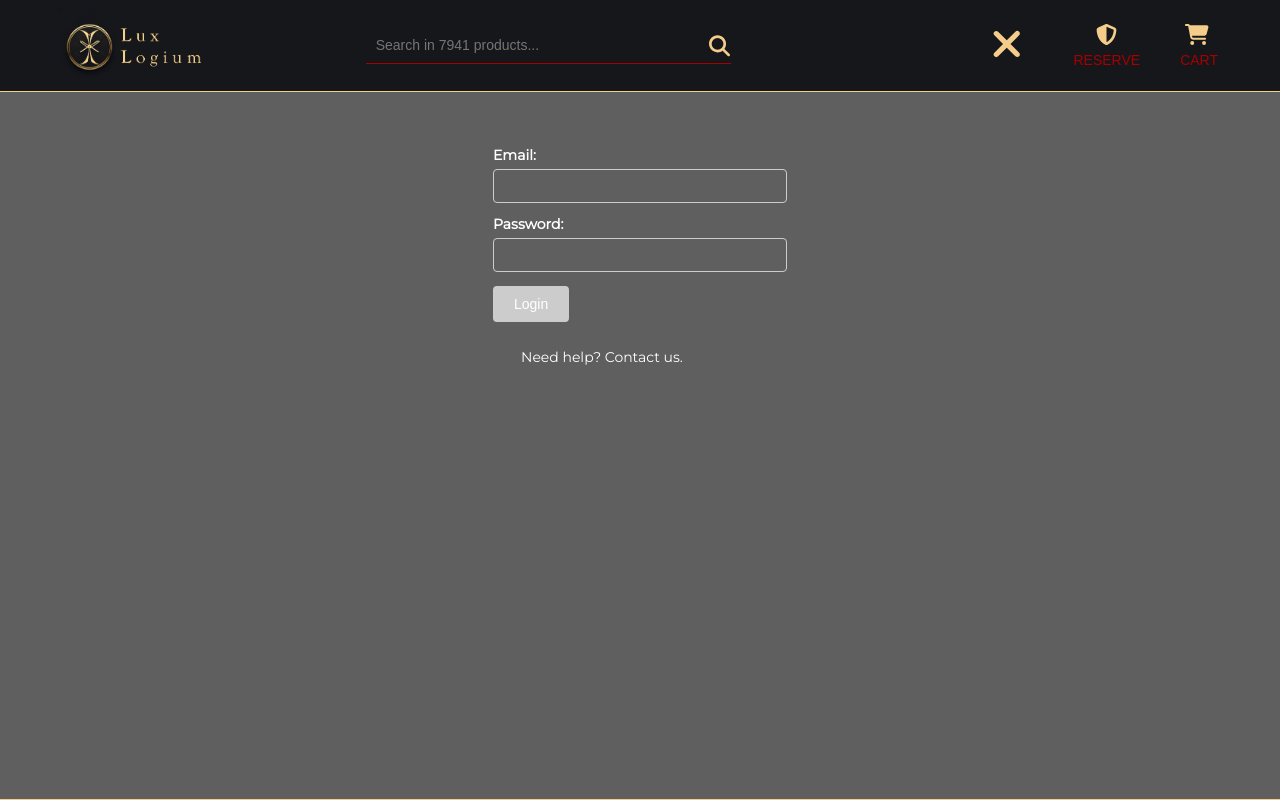
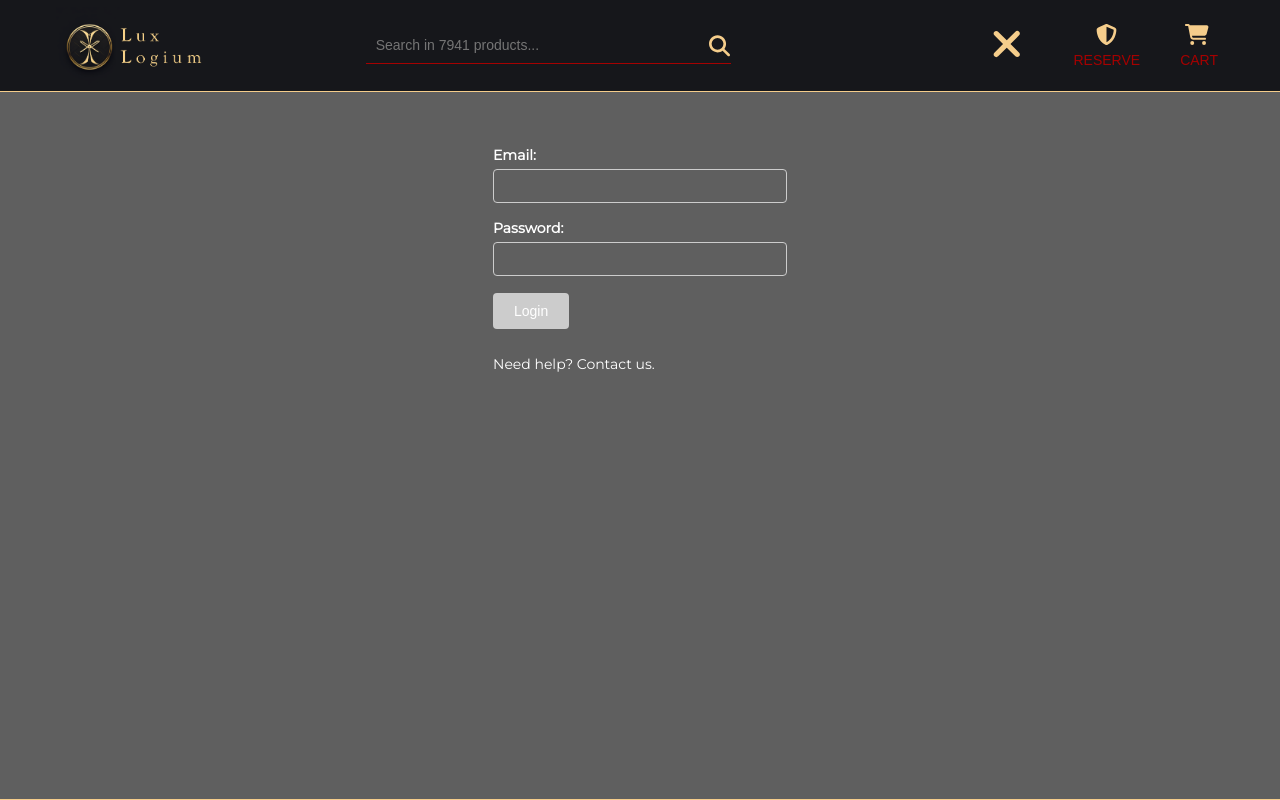
Before and after one commit to munrhalls/e-commerce-store-music-instruments, an Angular app in the folder frontend/e-commerce-store-watches/: page /authenticate/login in a window 1280 px wide. Built offline with nearby package versions, Linux system fonts and the light colour scheme.

Commit message:
Module authentication

```diff
--- a/frontend/e-commerce-store-watches/src/app/core/authenticate/authenticate.component.css
+++ b/frontend/e-commerce-store-watches/src/app/core/authenticate/authenticate.component.css
@@ -28,9 +28,7 @@ button {
 }
 
 footer {
-  margin: auto;
-  padding: var(--form-mobile-padding);
-  max-width: var(--form-mobile-width);
+  margin: 2rem auto;
 }
 /* TABLETS 768+ */
 @media screen and (min-width: 48em) {
--- a/frontend/e-commerce-store-watches/src/app/core/authenticate/login/login.component.css
+++ b/frontend/e-commerce-store-watches/src/app/core/authenticate/login/login.component.css
@@ -8,7 +8,9 @@ form {
   /* border: 1px solid #ccc; */
   /* box-shadow: 0 2px 4px rgba(0, 0, 0, 0.1); */
 }
-
+form .form-field {
+  margin-bottom: 1rem;
+}
 /* Labels and Inputs */
 label {
   display: block;
@@ -19,7 +21,7 @@ label {
 input {
   width: 100%;
   padding: 0.5rem;
-  margin-bottom: 1rem;
+  margin-bottom: 0.25rem;
   border: 1px solid #ccc;
   border-radius: 4px;
   font-family: "Montserrat", sans-serif;
--- a/frontend/e-commerce-store-watches/src/app/core/authenticate/login/login.component.html
+++ b/frontend/e-commerce-store-watches/src/app/core/authenticate/login/login.component.html
@@ -1,5 +1,5 @@
 <form class="login" [formGroup]="loginForm" (ngSubmit)="onSubmit()">
-  <div>
+  <div class="form-field">
     <label for="email">Email:</label>
     <input id="email" type="email" formControlName="email" />
     <div
@@ -13,7 +13,7 @@
       >
     </div>
   </div>
-  <div>
+  <div class="form-field">
     <label for="password">Password:</label>
     <input id="password" type="password" formControlName="password" />
     <div
```
